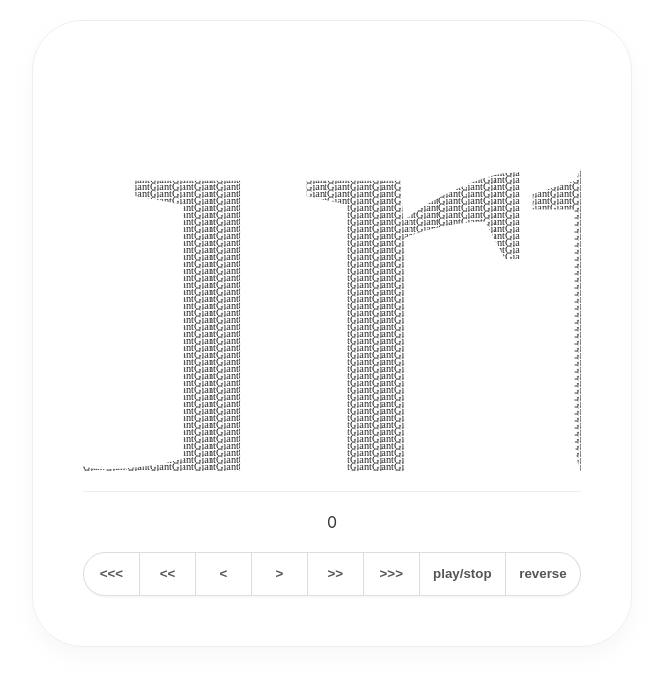
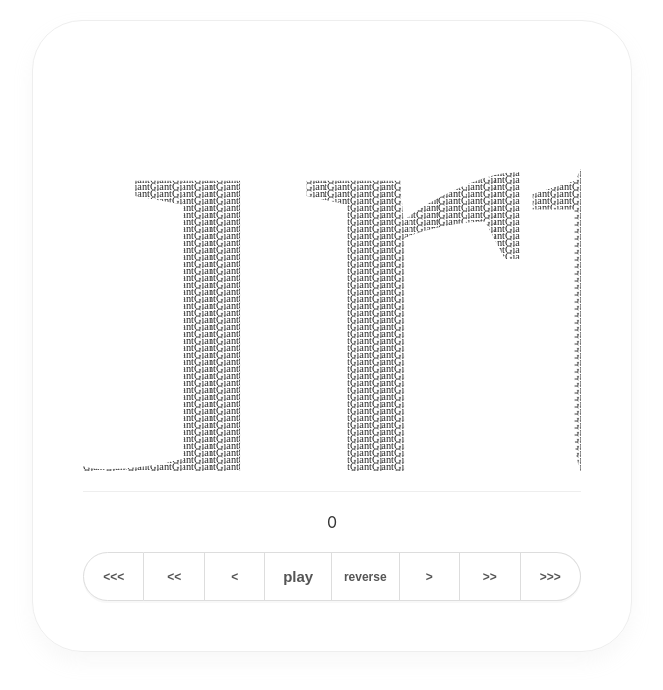
Before and after one commit to BarnabasSzabolcs/zoom-zoom, a React (Create React App) app in the folder React/: page / in a window 1280 px wide. Shown: the top 690 px of the page, without its empty margins (308-971 px from the left). Built offline with nearby package versions, Linux system fonts and the light colour scheme.

Commit message:
improves styling

```diff
--- a/React/src/components/HUD.scss
+++ b/React/src/components/HUD.scss
@@ -7,4 +7,8 @@
     margin-top: 20px;
     border-top: 1px solid #eee;
   }
+  .important-button{
+    // color: #222;
+    font-size: 15px;
+  }
 }
--- a/React/src/components/HUD.tsx
+++ b/React/src/components/HUD.tsx
@@ -32,11 +32,11 @@ export class HUD extends React.Component<Props> {
           <input type="button" value="<<<" onClick={()=>this.nextFrame(-100)} />
           <input className="hide-xs" type="button" value="<<" onClick={()=>this.nextFrame(-10)} />
           <input type="button" value="<" onClick={()=>this.nextFrame(-1)} />
+          <input className="important-button" type="button" value={this.props.play ? 'stop': 'play'} onClick={()=>this.togglePlay()} />
+          <input type="button" value="reverse" onClick={()=>this.reverse()} />
           <input type="button" value=">" onClick={()=>this.nextFrame(1)} />
           <input className="hide-xs" type="button" value=">>" onClick={()=>this.nextFrame(10)} />
           <input type="button" value=">>>" onClick={()=>this.nextFrame(100)} />
-          <input type="button" value="play/stop" onClick={()=>this.togglePlay()} />
-          <input type="button" value="reverse" onClick={()=>this.reverse()} />
         </div>
       </div>
     );
--- a/React/src/index.css
+++ b/React/src/index.css
@@ -53,6 +53,7 @@ input{
   color: #555;
   box-shadow: 0px 2px #ccc2;
   font-family: Arial, Helvetica, sans-serif;
+  font-size: 12px;
   position: relative;
 }
 input:hover{
```
